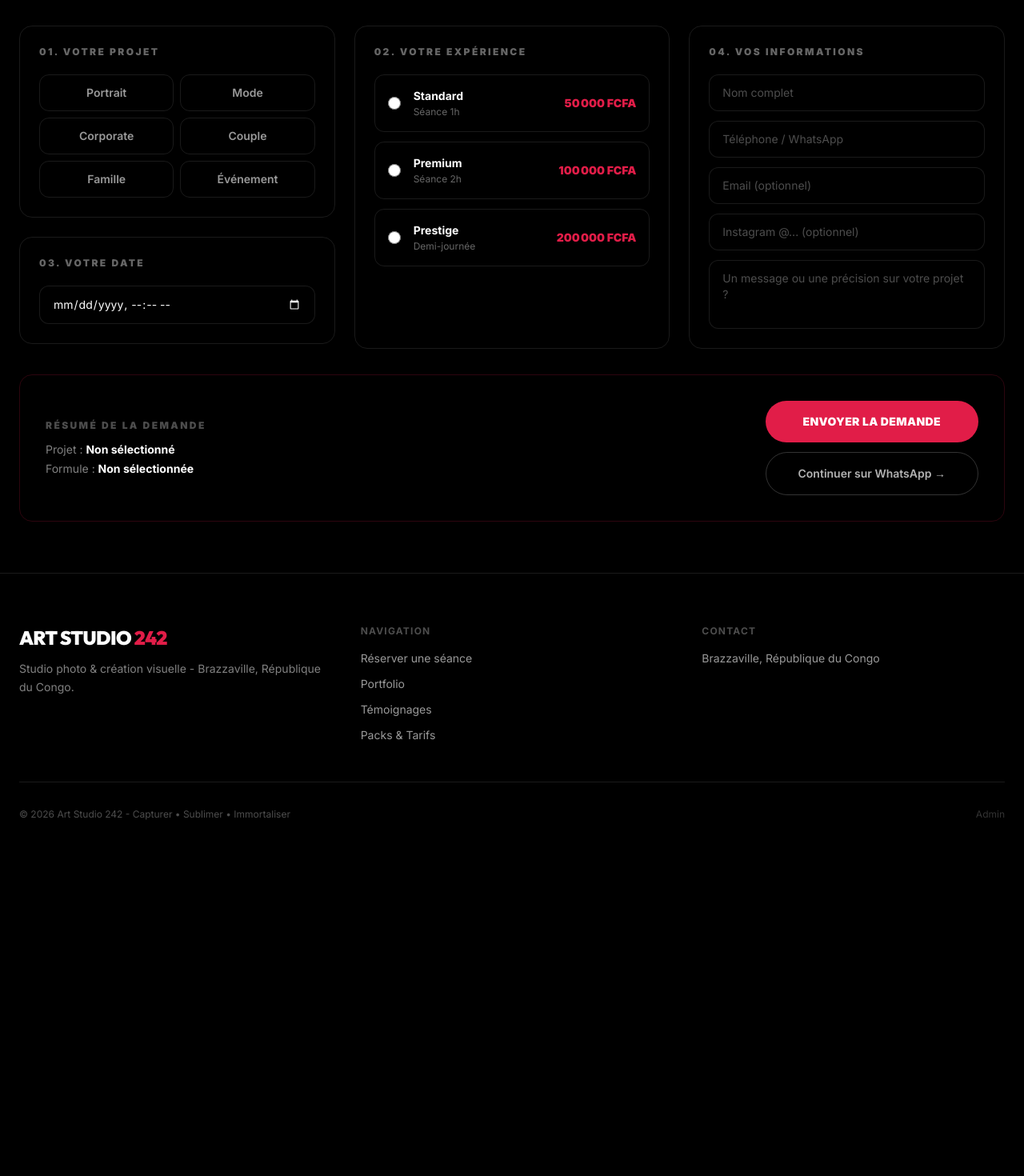
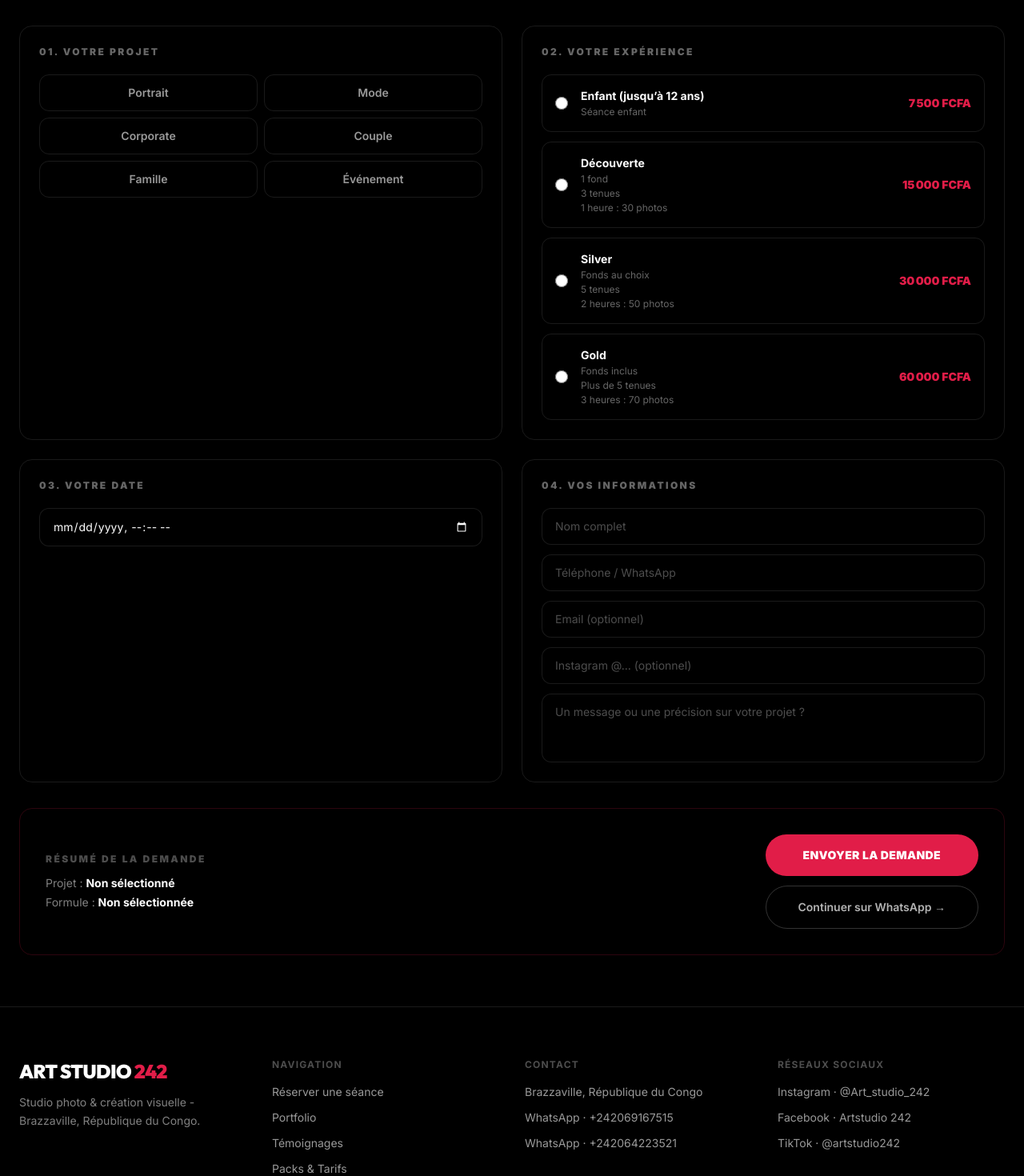
Before and after one commit to NZOKOS06/ArtStudio242, a Next.js app in the folder web/: page /reserver in a window 1280 px wide. Shown: the part 420-1890 px from the top of the page at 80% size. Before the commit the page ends 1478 px from the top, so only its background shows below. Built offline with nearby package versions, Linux system fonts and the light colour scheme; no server answers.

Commit message:
Improve event pricing and booking flow

```diff
--- a/web/src/app/admin/settings/page.jsx
+++ b/web/src/app/admin/settings/page.jsx
@@ -212,7 +212,8 @@ export default function AdminSettingsPage() {
               </div>
               <div className="grid grid-cols-1 md:grid-cols-2 gap-4">
                 <Field label="Téléphone"><input className="admin-input" value={form.phone || ""} onChange={(e) => setValue("phone", e.target.value)} /></Field>
-                <Field label="WhatsApp" hint="Format international sans + (ex: 242069167515)"><input className="admin-input" value={form.whatsapp || ""} onChange={(e) => setValue("whatsapp", e.target.value)} /></Field>
+                <Field label="Second WhatsApp" hint="Format international sans + (ex: 242064223521)"><input className="admin-input" value={form.phoneSecondary || ""} onChange={(e) => setValue("phoneSecondary", e.target.value)} /></Field>
+                <Field label="WhatsApp principal" hint="Format international sans + (ex: 242069167515)"><input className="admin-input" value={form.whatsapp || ""} onChange={(e) => setValue("whatsapp", e.target.value)} /></Field>
                 <Field label="Email"><input className="admin-input" type="email" value={form.email || ""} onChange={(e) => setValue("email", e.target.value)} /></Field>
                 <Field label="Adresse"><input className="admin-input" value={form.address || ""} onChange={(e) => setValue("address", e.target.value)} /></Field>
                 <Field label="Pays" full><input className="admin-input" value={form.country || ""} onChange={(e) => setValue("country", e.target.value)} /></Field>
@@ -227,9 +228,9 @@ export default function AdminSettingsPage() {
                 <p className="text-sm text-white/40 mt-1">Liens vers vos profils — Instagram, Facebook, TikTok.</p>
               </div>
               <div className="grid grid-cols-1 md:grid-cols-2 gap-4">
-                <Field label="Instagram" full><input className="admin-input" value={form.instagram || ""} onChange={(e) => setValue("instagram", e.target.value)} placeholder="https://instagram.com/artstudio242" /></Field>
-                <Field label="Facebook"><input className="admin-input" value={form.facebook || ""} onChange={(e) => setValue("facebook", e.target.value)} /></Field>
-                <Field label="TikTok"><input className="admin-input" value={form.tiktok || ""} onChange={(e) => setValue("tiktok", e.target.value)} /></Field>
+                <Field label="Instagram" hint="Lien du profil · @Art_studio_242" full><input className="admin-input" value={form.instagram || ""} onChange={(e) => setValue("instagram", e.target.value)} placeholder="https://instagram.com/Art_studio_242" /></Field>
+                <Field label="Facebook" hint="Lien direct vers la page Artstudio 242"><input className="admin-input" value={form.facebook || ""} onChange={(e) => setValue("facebook", e.target.value)} placeholder="https://facebook.com/…" /></Field>
+                <Field label="TikTok" hint="Lien du profil @artstudio242"><input className="admin-input" value={form.tiktok || ""} onChange={(e) => setValue("tiktok", e.target.value)} placeholder="https://tiktok.com/@artstudio242" /></Field>
               </div>
             </section>
 
--- a/web/src/app/reserver/ReserverForm.jsx
+++ b/web/src/app/reserver/ReserverForm.jsx
@@ -9,15 +9,42 @@ import SiteHeader from "../../components/SiteHeader";
 import SiteFooter from "../../components/SiteFooter";
 
 const DEFAULT_PACKS = [
-  { id: "1", name: "Standard", slug: "standard", price: 50000, features: ["Séance 1h", "10 photos retouchées"] },
-  { id: "2", name: "Premium", slug: "premium", price: 100000, features: ["Séance 2h", "30 photos retouchées"] },
-  { id: "3", name: "Prestige", slug: "prestige", price: 200000, features: ["Demi-journée", "Toutes les photos"] },
+  { id: "1", name: "Enfant (jusqu’à 12 ans)", slug: "enfant-jusqu-a-12-ans", price: 7500, features: ["Séance enfant"], isFallback: true },
+  { id: "2", name: "Découverte", slug: "decouverte", price: 15000, features: ["1 fond", "3 tenues", "1 heure : 30 photos"], isFallback: true },
+  { id: "3", name: "Silver", slug: "silver", price: 30000, features: ["Fonds au choix", "5 tenues", "2 heures : 50 photos"], isFallback: true },
+  { id: "4", name: "Gold", slug: "gold", price: 60000, features: ["Fonds inclus", "Plus de 5 tenues", "3 heures : 70 photos"], isFallback: true },
+  { id: "5", name: "Événements", slug: "evenement", price: 100000, features: ["Couverture complète", "Tarif selon l’événement et sa durée"], isFallback: true },
 ];
+
+const EVENT_DURATIONS = [
+  { id: "event-1h", slug: "evenement-1h", name: "1 heure", price: 20000, features: ["Anniversaire, soutenance, dot…"] },
+  { id: "event-2h", slug: "evenement-2h", name: "2 heures", price: 40000, features: ["Anniversaire, soutenance, dot…"] },
+  { id: "event-3h", slug: "evenement-3h", name: "3 heures", price: 60000, features: ["Anniversaire, soutenance, dot…"] },
+];
+
+function normalizeLabel(value) {
+  return String(value || "").normalize("NFD").replace(/[\u0300-\u036f]/g, "").toLowerCase();
+}
 
 export default function ReserverForm() {
   const searchParams = useSearchParams();
   const { settings, packs, categories } = useStudio();
   const displayPacks = packs.length > 0 ? packs : DEFAULT_PACKS;
+  const databaseEventPack = packs.find((pack) => pack.slug === "evenement" || normalizeLabel(pack.name) === "evenement");
+  const eventOptions = [
+    ...EVENT_DURATIONS.map((option) => ({ ...option, isEventOption: true, bookingPackId: databaseEventPack?.id || null })),
+    {
+      id: "event-complete",
+      slug: "evenement-complet",
+      alternateSlugs: ["evenement"],
+      name: "Couverture complète",
+      price: 100000,
+      from: true,
+      features: ["Couverture complète", "Tarif selon l’événement et sa durée"],
+      isEventOption: true,
+      bookingPackId: databaseEventPack?.id || null,
+    },
+  ];
   const [form, setForm] = useState({
     projectName: "",
     packId: "",
@@ -33,9 +60,16 @@ export default function ReserverForm() {
 
   useEffect(() => {
     const slug = searchParams.get("pack");
-    if (slug && displayPacks.length) {
-      const match = displayPacks.find((x) => x.slug === slug);
-      if (match) setForm((f) => ({ ...f, packId: match.id }));
+    const project = searchParams.get("project");
+    const startsEvent = slug?.startsWith("evenement") || normalizeLabel(project) === "evenement";
+    const choices = startsEvent ? [...eventOptions, ...displayPacks] : displayPacks;
+    const match = slug && choices.find((pack) => pack.slug === slug || pack.alternateSlugs?.includes(slug));
+    if (match || startsEvent) {
+      setForm((current) => ({
+        ...current,
+        projectName: startsEvent ? "Événement" : current.projectName,
+        packId: match?.id || current.packId,
+      }));
     }
   }, [searchParams, displayPacks]);
 
@@ -44,13 +78,20 @@ export default function ReserverForm() {
     setLoading(true);
     setStatus({ type: "", message: "" });
     try {
+      const selectedPack = [...displayPacks, ...eventOptions].find((pack) => pack.id === form.packId);
+      const eventDetails = selectedPack?.isEventOption
+        ? `Formule événement : ${selectedPack.name} — ${selectedPack.from ? "à partir de " : ""}${selectedPack.price.toLocaleString("fr-FR")} FCFA.`
+        : selectedPack?.isFallback
+          ? `Formule choisie : ${selectedPack.name} — ${selectedPack.price.toLocaleString("fr-FR")} FCFA.`
+          : "";
       await api.post("/api/bookings", {
         ...form,
         clientEmail: form.clientEmail || null,
         clientInstagram: form.clientInstagram || null,
         projectName: form.projectName || null,
         preferredAt: form.preferredAt ? new Date(form.preferredAt).toISOString() : null,
-        packId: form.packId || null,
+        packId: selectedPack?.isEventOption ? selectedPack.bookingPackId : selectedPack?.isFallback ? null : form.packId || null,
+        message: [form.message, eventDetails].filter(Boolean).join("\n") || null,
       });
       setStatus({ type: "success", message: "Demande envoyée ! Nous vous recontactons rapidement." });
       setForm({ projectName: "", packId: "", preferredAt: "", clientName: "", clientPhone: "", clientEmail: "", clientInstagram: "", message: "" });
@@ -61,8 +102,19 @@ export default function ReserverForm() {
     }
   }
 
-  const selectedPack = displayPacks.find((p) => p.id === form.packId);
+  const selectedPack = [...displayPacks, ...eventOptions].find((p) => p.id === form.packId);
+  const isEventProject = normalizeLabel(form.projectName) === "evenement";
+  const visiblePacks = isEventProject
+    ? eventOptions
+    : displayPacks.filter((pack) => pack.slug !== "evenement" && normalizeLabel(pack.name) !== "evenement");
   const whatsapp = settings.whatsapp || "242069167515";
+  const whatsappMessage = [
+    "Bonjour Art Studio 242, je souhaite réserver",
+    form.projectName ? `un projet ${form.projectName}` : "",
+    selectedPack
+      ? `la formule ${selectedPack.name} (${selectedPack.from ? "à partir de " : ""}${selectedPack.price.toLocaleString("fr-FR")} FCFA)`
+      : "",
+  ].filter(Boolean).join(" — ");
   const defaultCategories = [
     { id: 1, name: "Portrait" }, { id: 2, name: "Mode" },
     { id: 3, name: "Corporate" }, { id: 4, name: "Couple" },
@@ -92,10 +144,7 @@ export default function ReserverForm() {
       <main className="bg-black py-16">
         <div className="max-w-7xl mx-auto px-6">
           <form onSubmit={onSubmit}>
-            <div className="grid grid-cols-1 lg:grid-cols-3 gap-6">
-
-              {/* ── Colonne 1 : Projet + Date ── */}
-              <div className="flex flex-col gap-6">
+            <div className="grid grid-cols-1 lg:grid-cols-2 gap-6">
                 {/* Projet */}
                 <div className="bg-white/3 border border-white/10 rounded-2xl p-6">
                   <h3 className="text-xs font-black text-white/40 tracking-[0.2em] uppercase mb-5">
@@ -106,7 +155,12 @@ export default function ReserverForm() {
                       <button
                         key={c.id}
                         type="button"
-                        onClick={() => setForm({ ...form, projectName: c.name })}
+                        aria-pressed={form.projectName === c.name}
+                        onClick={() => setForm((current) => ({
+                          ...current,
+                          projectName: c.name,
+                          packId: current.projectName === c.name ? current.packId : "",
+                        }))}
                         className={`py-3 px-3 rounded-xl text-sm font-semibold border transition-all duration-200 ${
                           form.projectName === c.name
                             ? "bg-primary border-primary text-white"
@@ -119,28 +173,13 @@ export default function ReserverForm() {
                   </div>
                 </div>
 
-                {/* Date */}
-                <div className="bg-white/3 border border-white/10 rounded-2xl p-6">
-                  <h3 className="text-xs font-black text-white/40 tracking-[0.2em] uppercase mb-5">
-                    03. Votre date
-                  </h3>
-                  <input
-                    type="datetime-local"
-                    value={form.preferredAt}
-                    onChange={(e) => setForm({ ...form, preferredAt: e.target.value })}
-                    required
-                    className="w-full bg-black/50 border border-white/10 text-white rounded-xl px-4 py-3 text-sm focus:outline-none focus:border-primary/60 transition-colors [color-scheme:dark]"
-                  />
-                </div>
-              </div>
-
-              {/* ── Colonne 2 : Expérience ── */}
+              {/* Expérience */}
               <div className="bg-white/3 border border-white/10 rounded-2xl p-6">
                 <h3 className="text-xs font-black text-white/40 tracking-[0.2em] uppercase mb-5">
                   02. Votre expérience
                 </h3>
                 <div className="flex flex-col gap-3">
-                  {displayPacks.map((p) => (
+                  {visiblePacks.map((p) => (
                     <label
                       key={p.id}
                       className={`flex items-center gap-4 p-4 rounded-xl border cursor-pointer transition-all duration-200 ${
@@ -154,22 +193,38 @@ export default function ReserverForm() {
                         name="packId"
                         value={p.id}
                         checked={form.packId === p.id}
-                        onChange={(e) => setForm({ ...form, packId: e.target.value })}
+                        onChange={(e) => setForm((current) => ({ ...current, packId: e.target.value }))}
                         className="accent-primary w-4 h-4"
                       />
                       <div className="flex-1">
                         <div className="font-bold text-sm text-white">{p.name}</div>
-                        {p.features?.[0] && <div className="text-xs text-white/40 mt-0.5">{p.features[0]}</div>}
+                        {p.features?.map((feature) => <div key={feature} className="text-xs text-white/40 mt-0.5">{feature}</div>)}
                       </div>
                       <div className="text-sm font-black text-primary shrink-0">
-                        {p.price.toLocaleString("fr-FR")} FCFA
+                        {p.from ? "À partir de " : ""}{p.price.toLocaleString("fr-FR")} FCFA
                       </div>
                     </label>
                   ))}
                 </div>
               </div>
 
-              {/* ── Colonne 3 : Vos infos ── */}
+              {/* Date */}
+              <div className="bg-white/3 border border-white/10 rounded-2xl p-6">
+                <h3 className="text-xs font-black text-white/40 tracking-[0.2em] uppercase mb-5">
+                  03. Votre date
+                </h3>
+                <input
+                  type="datetime-local"
+                  name="preferredAt"
+                  autoComplete="off"
+                  value={form.preferredAt}
+                  onChange={(e) => setForm({ ...form, preferredAt: e.target.value })}
+                  required
+                  className="w-full bg-black/50 border border-white/10 text-white rounded-xl px-4 py-3 text-sm focus:outline-none focus:border-primary/60 transition-colors [color-scheme:dark]"
+                />
+              </div>
+
+              {/* Vos informations */}
               <div className="bg-white/3 border border-white/10 rounded-2xl p-6">
                 <h3 className="text-xs font-black text-white/40 tracking-[0.2em] uppercase mb-5">
                   04. Vos informations
@@ -184,6 +239,8 @@ export default function ReserverForm() {
                     <input
                       key={key}
                       type={type || "text"}
+                      name={key}
+                      autoComplete={key === "clientName" ? "name" : key === "clientPhone" ? "tel" : key === "clientEmail" ? "email" : "off"}
                       placeholder={placeholder}
                       required={required}
                       value={form[key]}
@@ -212,7 +269,7 @@ export default function ReserverForm() {
                 </p>
                 <p className="text-white text-sm mt-1">
                   <span className="text-white/50">Formule :</span>{" "}
-                  <strong>{selectedPack ? `${selectedPack.name} : ${selectedPack.price.toLocaleString("fr-FR")} FCFA` : "Non sélectionnée"}</strong>
+                  <strong>{selectedPack ? `${selectedPack.from ? "À partir de " : ""}${selectedPack.price.toLocaleString("fr-FR")} FCFA — ${selectedPack.name}` : "Non sélectionnée"}</strong>
                 </p>
               </div>
 
@@ -225,7 +282,7 @@ export default function ReserverForm() {
                   {loading ? "Envoi en cours..." : "ENVOYER LA DEMANDE"}
                 </button>
                 <a
-                  href={`https://wa.me/${whatsapp}?text=Bonjour Art Studio 242, je souhaite réserver${selectedPack ? ` la séance ${selectedPack.name}` : ""}`}
+                  href={`https://wa.me/${whatsapp}?text=${encodeURIComponent(whatsappMessage)}`}
                   target="_blank"
                   rel="noopener noreferrer"
                   className="border border-white/20 hover:border-white/50 text-white/70 hover:text-white font-semibold text-sm px-10 py-4 rounded-full transition-all duration-200 text-center"
--- a/web/src/components/SiteFooter.jsx
+++ b/web/src/components/SiteFooter.jsx
@@ -8,11 +8,24 @@ export default function SiteFooter({ settings: settingsProp }) {
   const settings = { ...(settingsProp || {}), ...ctxSettings };
   const brand = settings?.brandName || "Art Studio 242";
   const tagline = settings?.tagline || "Capturer • Sublimer • Immortaliser";
+  const mainWhatsApp = String(settings?.whatsapp || "242069167515").replace(/\D/g, "");
+  const secondWhatsApp = String(settings?.phoneSecondary || "064223521").replace(/\D/g, "");
+  const secondWhatsAppInternational = secondWhatsApp.startsWith("242") ? secondWhatsApp : `242${secondWhatsApp}`;
+  const instagramDefault = "https://www.instagram.com/Art_studio_242/";
+  const savedInstagram = String(settings?.instagram || "");
+  const instagramHref = !savedInstagram || /instagram\.com\/(artstudio242)\/?$/i.test(savedInstagram)
+    ? instagramDefault
+    : savedInstagram;
+  const socialLinks = [
+    { name: "Instagram", account: "@Art_studio_242", href: instagramHref },
+    { name: "Facebook", account: "Artstudio 242", href: settings?.facebook || "https://www.facebook.com/share/1DeVsdJUwg/" },
+    { name: "TikTok", account: "@artstudio242", href: settings?.tiktok || "https://www.tiktok.com/@artstudio242" },
+  ];
 
   return (
     <footer className="bg-black border-t border-white/10 pt-16 pb-8">
       <div className="max-w-7xl mx-auto px-6">
-        <div className="grid grid-cols-1 md:grid-cols-3 gap-12 mb-12">
+        <div className="grid grid-cols-1 sm:grid-cols-2 lg:grid-cols-4 gap-10 lg:gap-8 mb-12">
           {/* Brand col */}
           <div>
             <div className="font-display font-black text-2xl text-white tracking-tight mb-3">
@@ -49,16 +62,46 @@ export default function SiteFooter({ settings: settingsProp }) {
             <p className="text-xs font-bold text-white/30 uppercase tracking-widest mb-4">Contact</p>
             <div className="flex flex-col gap-3 text-sm text-white/60">
               <span>{settings?.address || "Brazzaville"}, {settings?.country || "République du Congo"}</span>
-              {settings?.whatsapp && (
+              {mainWhatsApp && (
                 <a
-                  href={`https://wa.me/${settings.whatsapp}`}
+                  href={`https://wa.me/${mainWhatsApp}`}
                   target="_blank"
                   rel="noopener noreferrer"
                   className="hover:text-white transition-colors duration-200"
                 >
-                  +{settings.whatsapp}
+                  WhatsApp · +{mainWhatsApp}
                 </a>
               )}
+              {secondWhatsApp && (
+                <a
+                  href={`https://wa.me/${secondWhatsAppInternational}`}
+                  target="_blank"
+                  rel="noopener noreferrer"
+                  className="hover:text-white transition-colors duration-200"
+                >
+                  WhatsApp · +{secondWhatsAppInternational}
+                </a>
+              )}
+            </div>
+          </div>
+
+          {/* Social profiles */}
+          <div>
+            <p className="text-xs font-bold text-white/30 uppercase tracking-widest mb-4">Réseaux sociaux</p>
+            <div className="flex flex-col gap-3 text-sm text-white/60">
+              {socialLinks.map((social) => social.href ? (
+                <a
+                  key={social.name}
+                  href={social.href}
+                  target="_blank"
+                  rel="noopener noreferrer"
+                  className="hover:text-white transition-colors duration-200"
+                >
+                  {social.name} · {social.account}
+                </a>
+              ) : (
+                <span key={social.name}>{social.name} · {social.account}</span>
+              ))}
             </div>
           </div>
         </div>
```
Also changed, not shown: web/src/components/HomeClient.jsx (+55 -17 lines), 1 other file (tests, documents, lock files or other folders).
